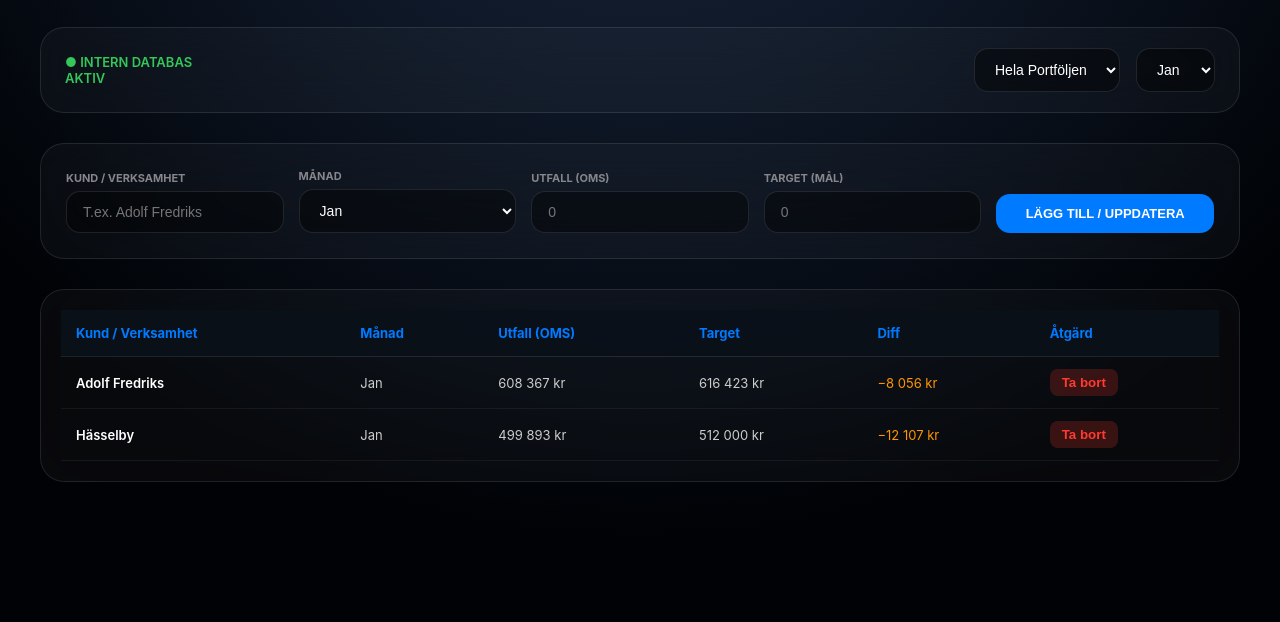
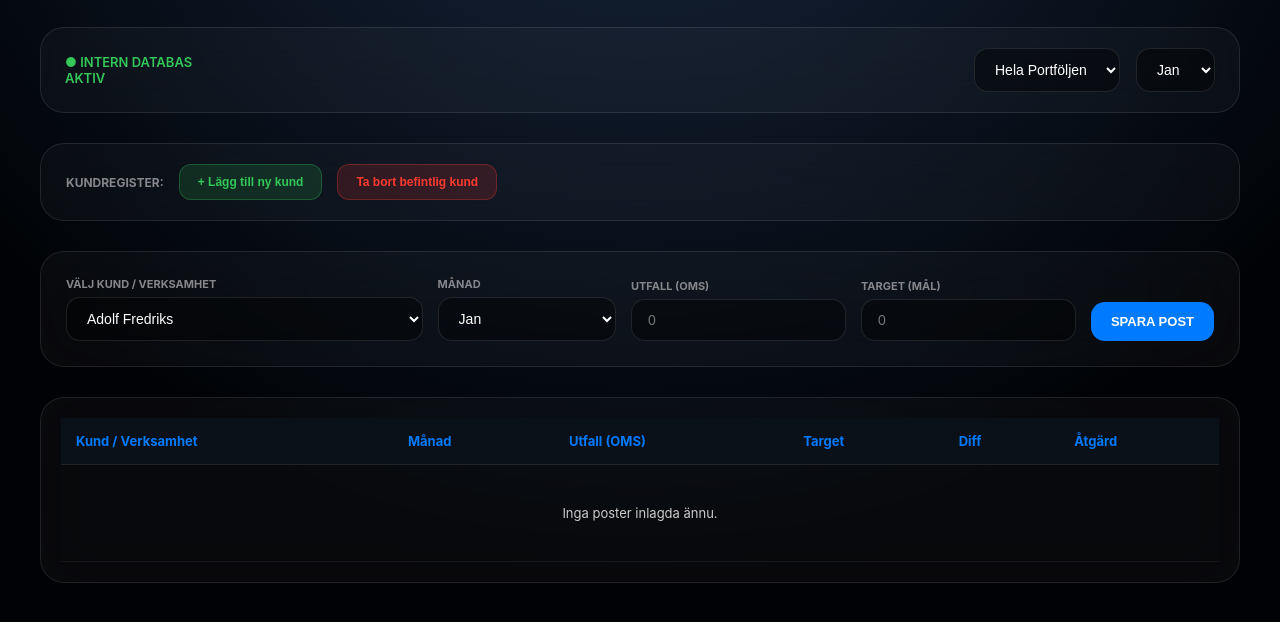
Before and after one commit to Alejandrob1982/utfall-dashboard, a plain HTML site: page index.html in a window 1280 px wide. Both pictures are taken after a click on the button "AFFÄRSDATA & INMATNING". Shown: the part 148-770 px from the top of the page. Drawn offline with Linux system fonts and the light colour scheme.

Commit message:
Refactor index.html for improved UI and functionality
Updated styles and functionality for customer management and data input. Enhanced UI components and added new customer management features.

```diff
--- a/index.html
+++ b/index.html
@@ -10,6 +10,7 @@
             --accent-blue: #007aff;
             --accent-green: #34c759;
             --accent-orange: #ff9500;
+            --accent-red: #ff3b30;
             --bg-deep: #000205;
         }
 
@@ -63,11 +64,10 @@
         .form-container {
             background: var(--glass-bg); backdrop-filter: blur(30px);
             border: 1px solid var(--glass-border); border-radius: 24px;
-            padding: 25px; margin-bottom: 30px; display: grid; grid-template-columns: repeat(5, 1fr); gap: 15px; align-items: end;
+            padding: 25px; margin-bottom: 30px; display: grid; grid-template-columns: 2fr 1fr 1fr 1fr auto; gap: 15px; align-items: end;
         }
         .form-group { display: flex; flex-direction: column; gap: 6px; }
         .form-group label { font-size: 11px; font-weight: 700; color: #86868b; text-transform: uppercase; }
-        .form-group input, .form-group select { width: 100%; box-sizing: border-box; }
 
         .btn-add {
             background: var(--accent-blue); color: #fff; border: none;
@@ -75,6 +75,20 @@
             text-transform: uppercase; font-size: 13px; transition: opacity 0.3s;
         }
         .btn-add:hover { opacity: 0.8; }
+
+        .customer-mgmt {
+            background: var(--glass-bg); backdrop-filter: blur(30px);
+            border: 1px solid var(--glass-border); border-radius: 24px;
+            padding: 20px 25px; margin-bottom: 30px; display: flex; gap: 15px; align-items: center;
+        }
+        .btn-cust {
+            background: rgba(52, 199, 89, 0.15); color: var(--accent-green); border: 1px solid rgba(52, 199, 89, 0.3);
+            padding: 10px 18px; border-radius: 12px; font-weight: 700; cursor: pointer; font-size: 12px;
+        }
+        .btn-cust-del {
+            background: rgba(255, 59, 48, 0.15); color: var(--accent-red); border: 1px solid rgba(255, 59, 48, 0.3);
+            padding: 10px 18px; border-radius: 12px; font-weight: 700; cursor: pointer; font-size: 12px;
+        }
 
         .section-row { margin-bottom: 40px; }
         .row-header {
@@ -107,7 +121,7 @@
             border-bottom: 1px solid var(--glass-border);
         }
         td { padding: 12px 15px; border-bottom: 1px solid rgba(255,255,255,0.05); color: #ccc; }
-        .btn-del { background: rgba(255,59,48,0.2); color: #ff3b30; border: none; padding: 6px 12px; border-radius: 8px; cursor: pointer; font-weight: bold; }
+        .btn-del { background: rgba(255,59,48,0.2); color: var(--accent-red); border: none; padding: 6px 12px; border-radius: 8px; cursor: pointer; font-weight: bold; }
     </style>
 </head>
 <body>
@@ -127,18 +141,10 @@
         <div class="select-group">
             <select id="cust-select"><option value="ALLA">Hela Portföljen</option></select>
             <select id="month-select">
-                <option value="Sep">Sep</option>
-                <option value="Okt">Okt</option>
-                <option value="Nov">Nov</option>
-                <option value="Dec">Dec</option>
-                <option value="Jan" selected>Jan</option>
-                <option value="Feb">Feb</option>
-                <option value="Mar">Mar</option>
-                <option value="Apr">Apr</option>
-                <option value="Maj">Maj</option>
-                <option value="Jun">Jun</option>
-                <option value="Jul">Jul</option>
-                <option value="Aug">Aug</option>
+                <option value="Sep">Sep</option><option value="Okt">Okt</option><option value="Nov">Nov</option>
+                <option value="Dec">Dec</option><option value="Jan" selected>Jan</option><option value="Feb">Feb</option>
+                <option value="Mar">Mar</option><option value="Apr">Apr</option><option value="Maj">Maj</option>
+                <option value="Jun">Jun</option><option value="Jul">Jul</option><option value="Aug">Aug</option>
             </select>
         </div>
     </div>
@@ -159,10 +165,17 @@
 
     <!-- Data & Inmatningsvy -->
     <div id="data-view" style="display: none;">
+        <!-- Kundhantering -->
+        <div class="customer-mgmt">
+            <div style="font-size: 12px; font-weight: 700; color: #86868b; text-transform: uppercase;">Kundregister:</div>
+            <button class="btn-cust" onclick="addNewCustomerModal()">+ Lägg till ny kund</button>
+            <button class="btn-cust-del" onclick="deleteCustomerModal()">Ta bort befintlig kund</button>
+        </div>
+
         <div class="form-container">
             <div class="form-group">
-                <label>Kund / Verksamhet</label>
-                <input type="text" id="inp-cust" placeholder="T.ex. Adolf Fredriks">
+                <label>Välj Kund / Verksamhet</label>
+                <select id="inp-cust"></select>
             </div>
             <div class="form-group">
                 <label>Månad</label>
@@ -181,7 +194,7 @@
                 <label>Target (Mål)</label>
                 <input type="number" id="inp-tar" placeholder="0">
             </div>
-            <button class="btn-add" onclick="addEntry()">Lägg till / Uppdatera</button>
+            <button class="btn-add" onclick="addEntry()">Spara Post</button>
         </div>
 
         <div class="table-container">
@@ -198,10 +211,8 @@
 </div>
 
 <script>
-    let dbData = JSON.parse(localStorage.getItem('internal_dashboard_db')) || [
-        { cust: "Adolf Fredriks", mon: "Jan", utfall: 608367, target: 616423 },
-        { cust: "Hässelby", mon: "Jan", utfall: 499893, target: 512000 }
-    ];
+    let customersList = JSON.parse(localStorage.getItem('internal_dashboard_cust')) || ["Adolf Fredriks", "Hässelby"];
+    let dbData = JSON.parse(localStorage.getItem('internal_dashboard_db')) || [];
 
     const fmt = new Intl.NumberFormat('sv-SE', { style: 'currency', currency: 'SEK', maximumFractionDigits: 0 });
 
@@ -220,21 +231,57 @@
 
     function saveData() {
         localStorage.setItem('internal_dashboard_db', JSON.stringify(dbData));
+        localStorage.setItem('internal_dashboard_cust', JSON.stringify(customersList));
+    }
+
+    function addNewCustomerModal() {
+        let name = prompt("Ange namn på den nya kunden/verksamheten:");
+        if (name && name.trim() !== "") {
+            name = name.trim();
+            if (!customersList.includes(name)) {
+                customersList.push(name);
+                customersList.sort();
+                saveData();
+                initDropdowns();
+                alert("Kunden har lagts till!");
+            } else {
+                alert("Kunden finns redan i registret.");
+            }
+        }
+    }
+
+    function deleteCustomerModal() {
+        let name = prompt("Vilken kund vill du ta bort? (Exakt namn):\n\nTillgängliga kunder:\n" + customersList.join(", "));
+        if (name && name.trim() !== "") {
+            name = name.trim();
+            if (customersList.includes(name)) {
+                if (confirm(`Är du säker på att du vill ta bort "${name}" och alla dess sparade poster?`)) {
+                    customersList = customersList.filter(c => c !== name);
+                    dbData = dbData.filter(item => item.cust !== name);
+                    saveData();
+                    initDropdowns();
+                    updateUI();
+                    buildTable();
+                    alert("Kunden har tagits bort.");
+                }
+            } else {
+                alert("Hittade inte kunden i registret.");
+            }
+        }
     }
 
     function addEntry() {
-        const cust = document.getElementById('inp-cust').value.trim();
+        const cust = document.getElementById('inp-cust').value;
         const mon = document.getElementById('inp-mon').value;
         const utfall = parseFloat(document.getElementById('inp-utf').value) || 0;
         const target = parseFloat(document.getElementById('inp-tar').value) || 0;
 
         if (!cust) {
-            alert("Ange kundens namn!");
+            alert("Välj en kund först!");
             return;
         }
 
-        // Kolla om posten redan finns för samma kund och månad, uppdatera i så fall
-        let existing = dbData.find(item => item.cust.toLowerCase() === cust.toLowerCase() && item.mon === mon);
+        let existing = dbData.find(item => item.cust === cust && item.mon === mon);
         if (existing) {
             existing.utfall = utfall;
             existing.target = target;
@@ -243,40 +290,44 @@
         }
 
         saveData();
-        initDropdowns();
         updateUI();
         buildTable();
 
-        // Rensa fält
-        document.getElementById('inp-cust').value = '';
         document.getElementById('inp-utf').value = '';
         document.getElementById('inp-tar').value = '';
+        alert("Posten sparad!");
     }
 
     function deleteEntry(index) {
         dbData.splice(index, 1);
         saveData();
-        initDropdowns();
         updateUI();
         buildTable();
     }
 
     function initDropdowns() {
+        // Filter-rullgardin
         const custS = document.getElementById('cust-select');
         const currentVal = custS.value;
         custS.innerHTML = '<option value="ALLA">Hela Portföljen</option>';
 
-        let customers = [...new Set(dbData.map(item => item.cust))].sort();
-        customers.forEach(k => {
-            const opt = document.createElement('option');
-            opt.value = k; opt.text = k;
-            if (k === currentVal) opt.selected = true;
-            custS.appendChild(opt);
+        // Inmatnings-rullgardin
+        const inpS = document.getElementById('inp-cust');
+        inpS.innerHTML = '';
+
+        customersList.forEach(k => {
+            const opt1 = document.createElement('option');
+            opt1.value = k; opt1.text = k;
+            if (k === currentVal) opt1.selected = true;
+            custS.appendChild(opt1);
+
+            const opt2 = document.createElement('option');
+            opt2.value = k; opt2.text = k;
+            inpS.appendChild(opt2);
         });
     }
 
     function updateUI() {
-        if (dbData.length === 0) return;
         const cust = document.getElementById('cust-select').value;
         const mon = document.getElementById('month-select').value;
 
@@ -286,7 +337,7 @@
         let totalTarget = 0;
 
         dbData.forEach(item => {
-            let matchCust = (cust === 'ALLA') || (item.cust.toLowerCase() === cust.toLowerCase());
+            let matchCust = (cust === 'ALLA') || (item.cust === cust);
             let matchMon = (item.mon === mon);
 
             if (matchCust && matchMon) {
```
